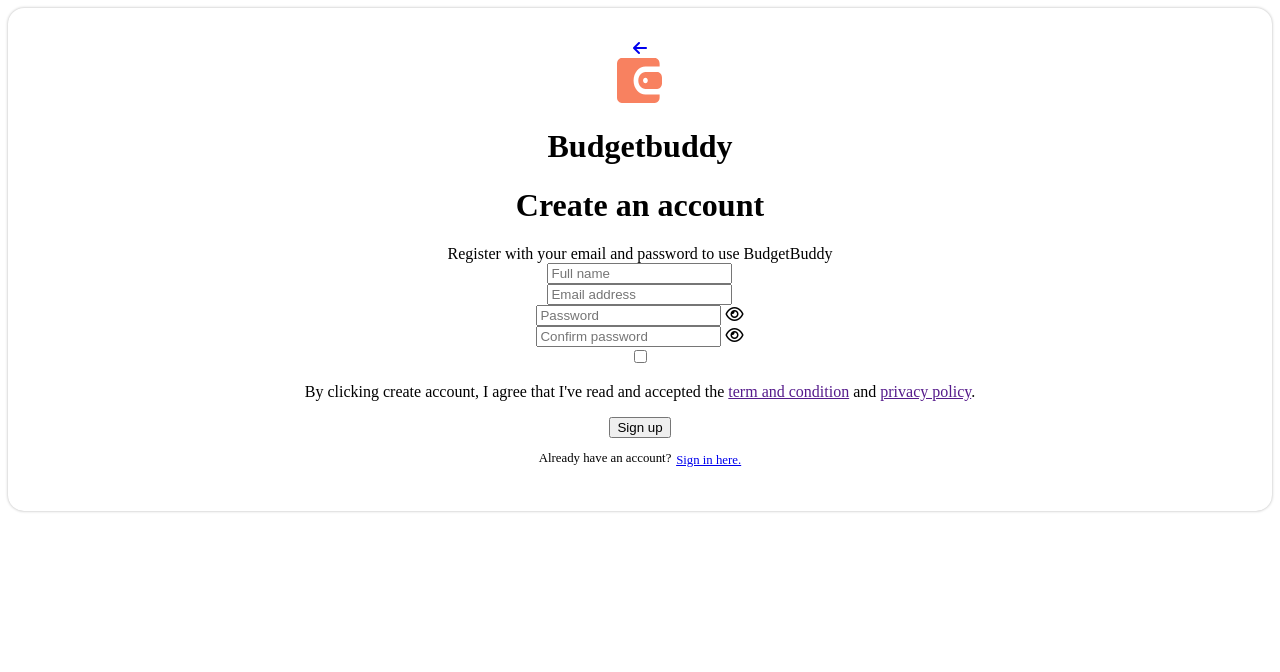
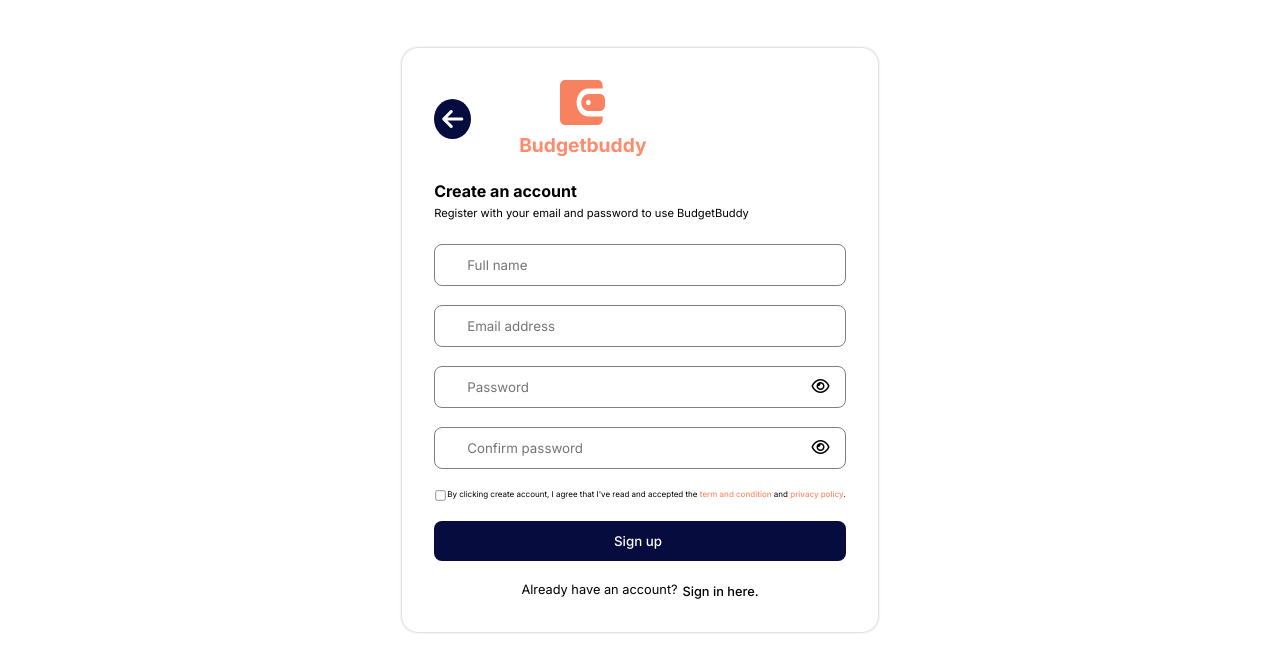
Before and after one commit to DevBukola/Budgetbuddy, a plain HTML site: page sign-up.html in a window 1280 px wide. Drawn offline with Linux system fonts and the light colour scheme.

Commit message:
adjusted Signup.css styling

```diff
--- a/signup.css
+++ b/signup.css
@@ -1,3 +1,172 @@
+@import url('https://fonts.googleapis.com/css2?family=Inter:wght@100..900&display=swap');
+
+*{
+    box-sizing: border-box;
+    margin: 0;
+    padding: 0;
+    font-family: "Inter", sans-serif;
+}
+
+body {
+    background-color: #fff;
+    height: 100vh;
+}
+
+#login-form input[type="password"],
+#login-form input[type="text"]{
+    width: 100%;
+    padding: 12px 36px 12px 12px;
+    box-sizing: border-box;
+}
+
+.password-container {
+    position: relative;
+}
+
+.fa-eye {
+    position: absolute;
+    top: 28%;
+    right: 4%;
+    cursor: pointer;
+}
+
+.wrapper {
+    display: flex;
+    justify-content: center;
+    align-items: center;
+    margin: 3rem 0 2rem 0;
+}
+
+.container-wrapper {
+    padding: 1rem;
+    width: 90%;
+    /* background-color: #060C3E; */
+    box-shadow: 0 0 3px 0 rgba(0, 0, 0, 0.3);
+    display: flex;
+    text-align: center;
+    justify-content: center;
+    border-radius: 1rem;
+}
+
+form {
+    display: flex;
+    flex-direction: column;
+    gap: 1.5rem;
+}
+
+form a {
+    text-decoration: none;
+    color: #000;
+    font-weight: 500;
+    cursor: pointer;
+}
+
+form a:hover {
+    color: #FF8B6A;
+}
+
+.logo-area {
+    display: flex;
+    align-items: center;
+    flex-direction: column;
+    gap: 0.5rem;
+}
+
+.logo-area h1 {
+    color: #FF8B6A;
+    font-size: 1.2rem;
+}
+
+.logo-area img {
+    display: flex;
+}
+
+.login {
+    display: flex;
+    align-items: center;
+    gap: 3rem;
+}
+
+.login i {
+    background-color: #060C3E;
+    color: white;
+    font-size: 1.5rem;
+    padding: 0.5rem;
+    border-radius: 50%;
+    display: flex;
+    justify-content: center;
+}
+
+
+.create-account {
+    display: flex;
+    flex-direction: column;
+    gap: 0.3rem;
+}
+
+.create-account h1 {
+    font-size: 1rem;
+    display: flex;
+}
+
+.create-account span {
+    font-size: 0.7rem;
+    display: flex;
+    margin: 0;
+    text-align: start;
+}
+
+#login-form input[type="password"],
+#login-form input[type="text"],
+#login-form input[type="email"] {
+    width: 100%;
+    padding: 12px 36px 12px 32px;
+    box-sizing: border-box;
+    border-radius: 0.5rem;
+    outline: none;
+    border: 1px solid gray;
+}
+
+.register {
+    display: flex;
+    flex-direction: column;
+    gap: 1.2rem;
+}
+
+.terms {
+    display: flex;
+    align-items: self-start;
+}
+
+.terms input {
+    scale: 0.8;
+}
+
+.terms a {
+    color: #FF8B6A;
+    cursor: pointer;
+}
+
+.terms a:hover {
+    color: blue;
+}
+
+.terms p {
+    font-size: 0.5rem;
+}
+
+.sign-up-button button {
+    width: 100%;
+    padding: 12px 36px 12px 32px;
+    border: none;
+    outline: none;
+    border-radius: 0.5rem;
+    cursor: pointer;
+    background-color: #060C3E;
+    color: #fff;
+    font-weight: 500;
+}
+
 .sign-in {
     justify-content: center;
     display: flex;
@@ -9,8 +178,6 @@
 .sign-in a {
     font-size: 0.8rem;
 }
-
-
 
 
 @media  (min-width :770px) {
```
